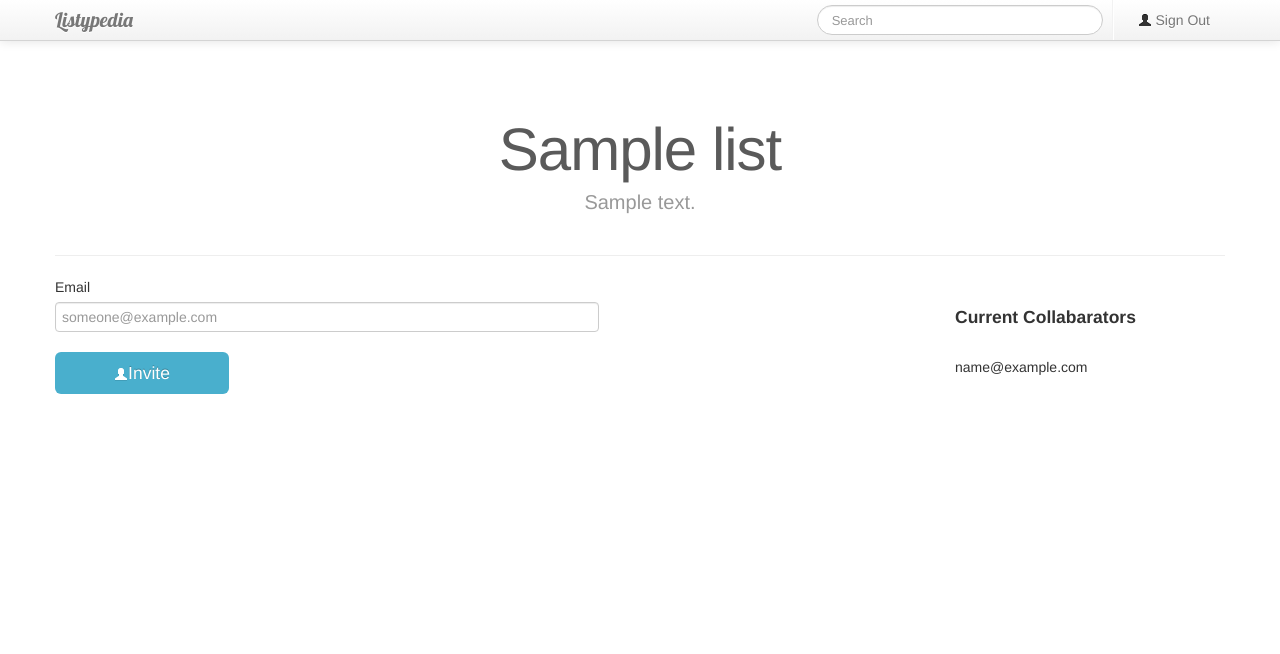
After one commit to jogi/listypedia, a Django app: a page that uses templates/collaboration_invitation.html in a window 1280 px wide. The commit adds this page. Shown: the top 654 px of the page. Run offline with Django 3.2, Linux system fonts and the light colour scheme; a user stored in the database is signed in; tables that the repository leaves empty hold one stand-in row (values such as "Sample post"); parts of the project's set-up code (start-up, migrations or seed data) failed here and were passed over; some libraries are stand-ins or nearby versions.

Commit message:
Invitation workflow - work in progress

```diff
--- a/server/emailutil.py
+++ b/server/emailutil.py
@@ -31,6 +31,18 @@ def send_follow__confirmation_email(user, list):
     msg.content_subtype = "html"
     msg.send(fail_silently=True)
 
+def send_collabaration_invitation_email(user, list, collabaration_invitation):
+    email_template = get_template('email/collaboration_invitation_email.html')
+    context = Context({'user': user, 'list': list,'collabaration_invitation':collabaration_invitation})
+    email_msg = email_template.render(context)
+    subject = "You are invited to collaborate on - %s" % list.name
+    from_email = FROM_EMAIL
+    to = []
+    to.append(collabaration_invitation.email)
+    msg = EmailMultiAlternatives(subject, email_msg, from_email, to)
+    msg.content_subtype = "html"
+    msg.send(fail_silently=True)
+
 
 def send_item__add_notification_email(user, list, item, followers):
     email_template = get_template('email/item_add_notification_email.html')
--- a/server/models.py
+++ b/server/models.py
@@ -54,6 +54,7 @@ class CollaborationInvitation(BaseModel):
     user = models.ForeignKey(User, null=False)
     list = models.ForeignKey(List, null=False)
     email = models.EmailField(null=False)
+    code = models.CharField(max_length=50,null=False)
 
 
 class Collaborator(BaseModel):
--- a/server/urls.py
+++ b/server/urls.py
@@ -18,4 +18,6 @@ urlpatterns = patterns('',
     url(r'^list/follow/', 'server.views.add_follower', name='add_follower'),
     url(r'^list/(?P<slug>[a-zA-Z0-9_.-]+)/$', 'server.views.view_list', name='view_list'),
     url(r'^list/(?P<slug>[a-zA-Z0-9_.-]+)/item/add/', 'server.views.add_item', name='add_item'),
+    url(r'^list/(?P<slug>[a-zA-Z0-9_.-]+)/invite/', 'server.views.invite_collabarator', name='invite_collabarator'),
+    url(r'^list/collabarator/add/', 'server.views.add_collabarator', name='add_collabarator'),
 )
--- a/server/views.py
+++ b/server/views.py
@@ -5,10 +5,10 @@ from django.http import HttpResponseRedirect, Http404, HttpResponse
 from django.contrib.auth.models import User
 from django.contrib.auth.decorators import login_required
 from django.contrib import auth
-from forms import ListForm, ItemForm, UserForm, FollowerForm
-from server.models import List, Item, Follower
+from forms import ListForm, ItemForm, UserForm, FollowerForm, CollaborationInvitationForm
+from server.models import List, Item, Follower, Collaborator, CollaborationInvitation
 from server import emailutil
-
+import uuid
 # Get an instance of a logger
 logger = logging.getLogger(__name__)
 
@@ -94,6 +94,7 @@ def signup(request):
 
 def view_list(request, slug):
     followed = False
+    creator = False
     try:
         list = List.objects.get(slug=slug)
         items = Item.objects.filter(list=list)
@@ -101,12 +102,15 @@ def view_list(request, slug):
             follower = Follower.objects.filter(user=request.user, list=list)
             if follower:
                 followed = True
+            if request.user.id == list.user.id:
+                creator = True
     except List.DoesNotExist:
         raise Http404
     return render(request, 'view_list.html', {
         'list': list,
         'items': items,
-        'followed': followed
+        'followed': followed,
+        'creator': creator
     })
 
 
@@ -140,8 +144,39 @@ def add_item(request, slug):
 
 
 @login_required
+def invite_collabarator(request,slug):
+    logger.info("In invite_collabarator")
+    list = List.objects.get(slug=slug)
+    current_collaborators = CollaborationInvitation.objects.filter(list=list)
+    return render(request, 'collaboration_invitation.html', {
+        'list': list,
+        'current_collaborators': current_collaborators,
+    })
+
+@login_required
 def add_collabarator(request):
-    logger.info("In add_collabarator")
+    form = CollaborationInvitationForm(request.POST)
+    if form.is_valid():
+        email = form.cleaned_data['email']
+        list_id = form.cleaned_data['list_id']
+        list = List.objects.get(pk=list_id)
+        user = request.user
+        collabarator_invitation = CollaborationInvitation.objects.create(user=user,list=list,email=email,code=uuid.uuid1())
+        if collabarator_invitation:
+            emailutil.send_collabaration_invitation_email(user,list,collabarator_invitation)
+            return HttpResponseRedirect('/list/%s/invite' % list.slug)
+    else:
+        list = List.objects.get(pk=request.POST["list_id"])
+        current_collaborators = CollaborationInvitation.objects.filter(list=list)
+        return render(request, 'collaboration_invitation.html', {
+            'list': list,
+            'current_collaborators': current_collaborators,
+            'form': form,
+        })
+
+
+
+
 
 
 @login_required
--- /dev/null
+++ b/templates/collaboration_invitation.html
@@ -0,0 +1,36 @@
+{% extends "base.html" %}
+{% load humanize %}
+{% block content %}
+    {% if list %}
+    <div class="marketing">
+        <h1>{{ list.name }}</h1>
+        <p class="marketing-byline">{{ list.description }}</p>
+    </div>
+    <hr>
+    <div class="row">
+        <div class="span9">
+            <form action="/list/collabarator/add/" method="post">
+                {% csrf_token %}
+                <input type="hidden" name="list_id" value="{{list.id}}"/>
+			    <div class="control-group">
+			        <label class="control-label" for="email">Email</label>
+			        <div class="controls">
+			            <input class="input-xxlarge" type="text" id="email" name="email" maxlength="300" placeholder="someone@example.com" /><span class="help-inline">{{ form.email.errors }}</span>
+			        </div>
+			    </div>
+                <button style="width:20%" type="submit" class="btn btn-info btn-large btn-flat btn-block" href="/list/follow/"><i class="icon-user icon-white"></i>Invite</button>
+            </form>
+        </div>
+        <div class="span3">
+            <br>
+            <h4>Current Collabarators</h4>
+            {% if current_collaborators %}
+                <br>
+                {% for current_collaborator in current_collaborators %}
+                    {{ current_collaborator.email }}
+                {% endfor %}
+            {% endif %}
+        </div>
+    </div>
+    {% endif %}
+{% endblock %}
--- a/templates/view_list.html
+++ b/templates/view_list.html
@@ -42,7 +42,10 @@
             	<input type="hidden" name="list_id" value="{{list.id}}"/>
             	<button type="submit" class="btn btn-success btn-large btn-flat btn-block" href="/list/unfollow/"><i class="icon-remove icon-white"></i> UnFollow List</button>
             </form>
-            <br>
+            {% endif %}
+            {% if creator %}
+                <a class="btn btn-info btn-large btn-flat btn-block" href="/list/{{list.slug}}/invite/"><i class="icon-user icon-white"></i> Invite Collaborator</a>
+            	<br>
             {% endif %}
             <h4>Created By</h4>
             {{ list.user.first_name }} {{ list.user.last_name}}
```
Also changed, not shown: server/forms.py (+13 -1 lines), templates/email/collaboration_invitation_email.html (added, +9 -0 lines), server/migrations/0006_auto__add_field_collaborationinvitation_code.py (added).
